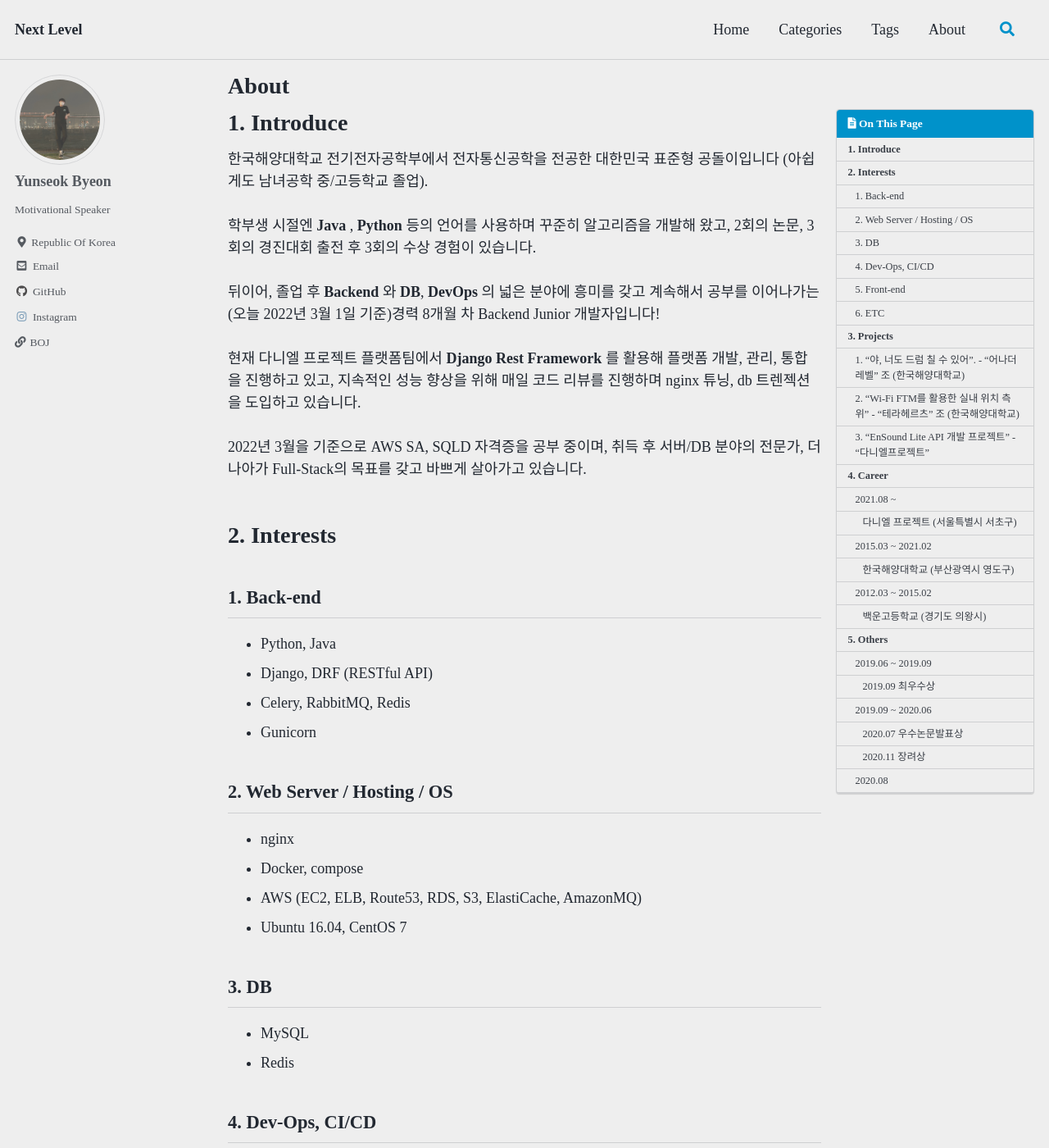
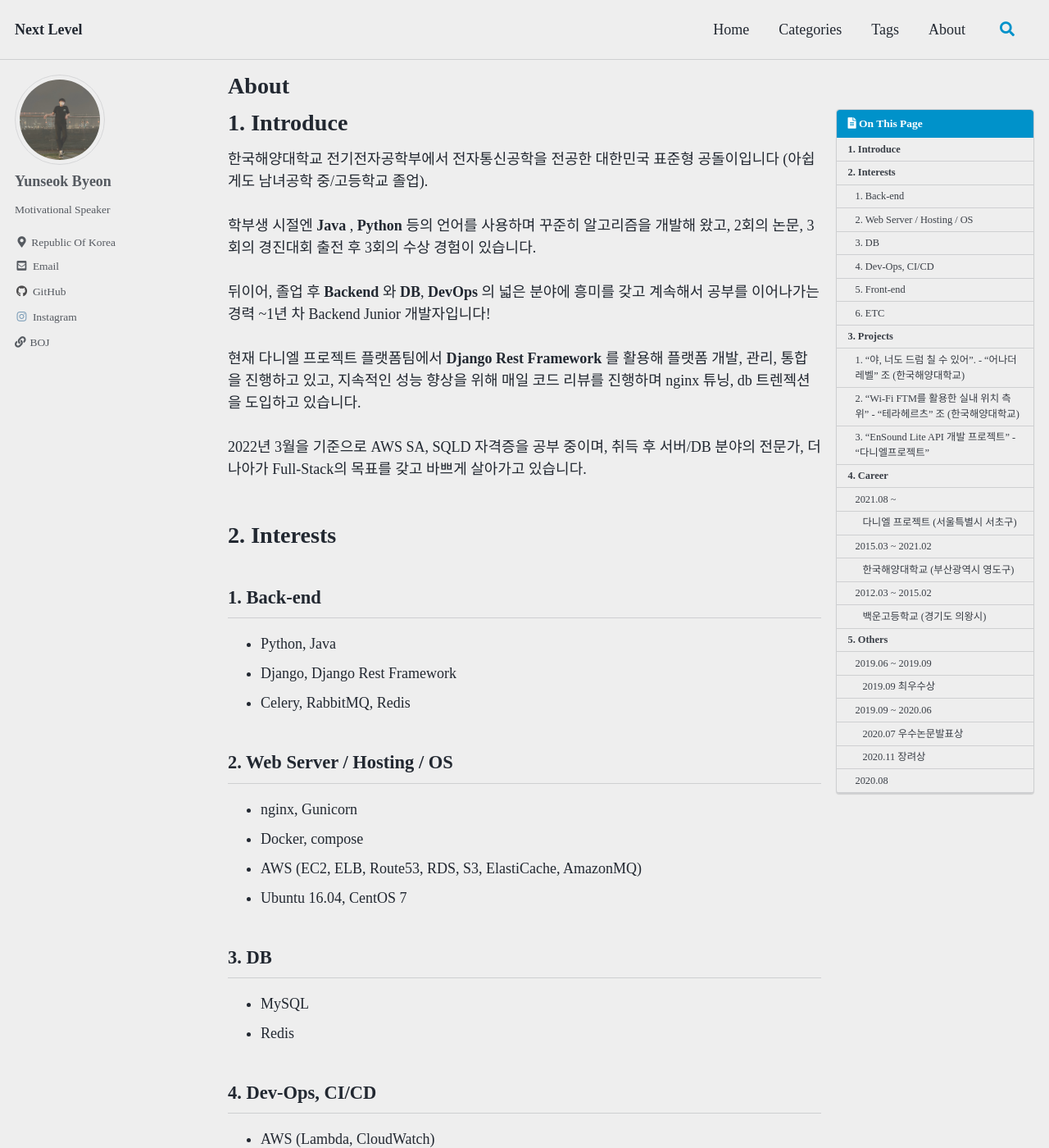
Before and after one commit to bye0nys/bye0nys.github.io, a Jekyll site: the page built from _pages/about.md, in a window 1280 px wide and 1400 px high. Shown: the whole window at 82% size. Built offline with Jekyll 4.4.1, drawn with Linux system fonts in a browser that asks for light colours; cached includes are drawn as plain includes; some web fonts are replaced; some of the changed text lies outside the part shown.

Commit message:
about.md 수정

```diff
--- a/_pages/about.md
+++ b/_pages/about.md
@@ -15,7 +15,7 @@ last_modified_at: 2022-03-01 15:59 +0900
 
 한국해양대학교 전기전자공학부에서 전자통신공학을 전공한 대한민국 표준형 공돌이입니다 (아쉽게도 남녀공학 중/고등학교 졸업).<br/><br/>
 학부생 시절엔 __Java__ , __Python__ 등의 언어를 사용하며 꾸준히 알고리즘을 개발해 왔고, 2회의 논문, 3회의 경진대회 출전 후 3회의 수상 경험이 있습니다.<br/><br/>
-뒤이어, 졸업 후 __Backend__ 와 __DB__, __DevOps__ 의 넓은 분야에 흥미를 갖고 계속해서 공부를 이어나가는 (오늘 2022년 3월 1일 기준)경력 8개월 차 Backend Junior 개발자입니다!<br/><br/>
+뒤이어, 졸업 후 __Backend__ 와 __DB__, __DevOps__ 의 넓은 분야에 흥미를 갖고 계속해서 공부를 이어나가는 경력 ~1년 차 Backend Junior 개발자입니다!<br/><br/>
 현재 다니엘 프로젝트 플랫폼팀에서 __Django Rest Framework__ 를 활용해 플랫폼 개발, 관리, 통합을 진행하고 있고, 지속적인 성능 향상을 위해 매일 코드 리뷰를 진행하며 nginx 튜닝, db 트렌젝션을 도입하고 있습니다.<br/><br/>
 2022년 3월을 기준으로 AWS SA, SQLD 자격증을 공부 중이며, 취득 후 서버/DB 분야의 전문가, 더 나아가 Full-Stack의 목표를 갖고 바쁘게 살아가고 있습니다.
 <br/><br/>
@@ -24,12 +24,11 @@ last_modified_at: 2022-03-01 15:59 +0900
 
 ## 1. Back-end
  - Python, Java
- - Django, DRF (RESTful API)
+ - Django, Django Rest Framework
  - Celery, RabbitMQ, Redis
- - Gunicorn
 
 ## 2. Web Server / Hosting / OS
- - nginx
+ - nginx, Gunicorn
  - Docker, compose
  - AWS (EC2, ELB, Route53, RDS, S3, ElastiCache, AmazonMQ)
  - Ubuntu 16.04, CentOS 7
@@ -116,9 +113,11 @@ Wi-Fi FTM을 활용하여 실내 사용자의 위치를 3차원 좌표로 추정
 ## 2019.09 ~ 2020.06
  - "Wi-Fi FTM를 활용한 실내 위치 측위" 프로젝트
 ### 2020.07 __우수논문발표상__
-2020 ICT 대학생 논문 경진대회, (사)대한임베디드공학회
+ - 2020 ICT 대학생 논문 경진대회, (사)대한임베디드공학회
 ### 2020.11 __장려상__
-2020년도 하계종합학술발표회 학부 논문경진대회, 한국통신학회
+ - 2020년도 하계종합학술발표회 학부 논문경진대회, 한국통신학회
+ - 박지훈, 이세진, 강주리 외 4명(2020), [*Wi-Fi FTM과 스마트폰 IMU 센서를 활용한 실내 측위 연구*](https://www.dbpia.co.kr/journal/articleDetail?nodeId=NODE10499055), 한국통신학회, 한국통신학회 학술대회논문집, 1329 - 1330 (2 페이지)
+<br/>
 
 <br/>
 
```
Also changed, not shown: other parts of _pages/about.md (+0 -2 lines).
